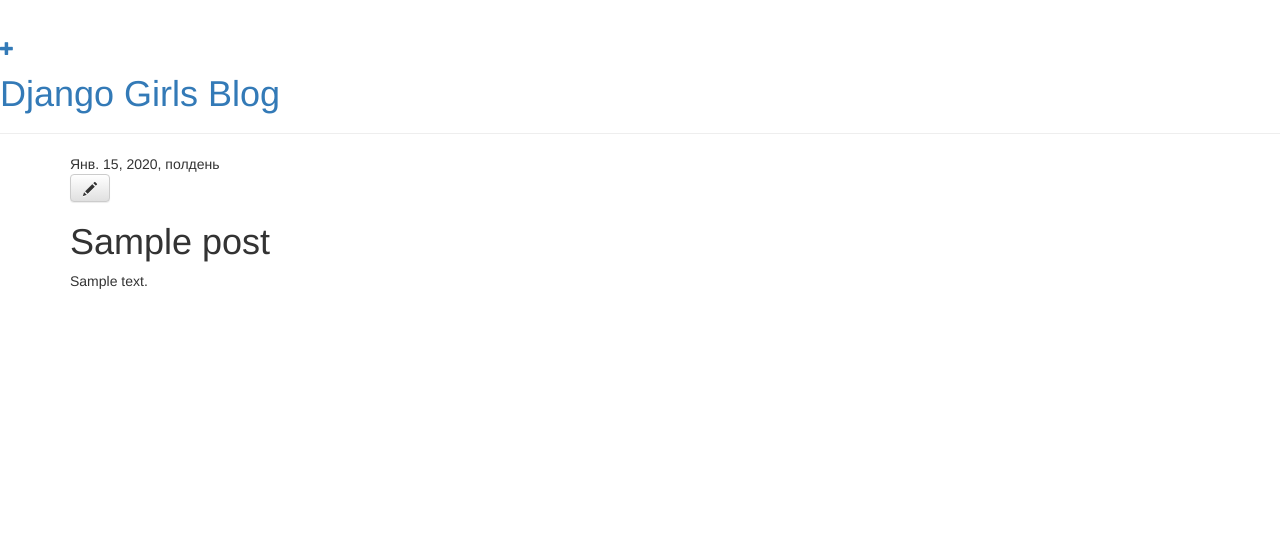
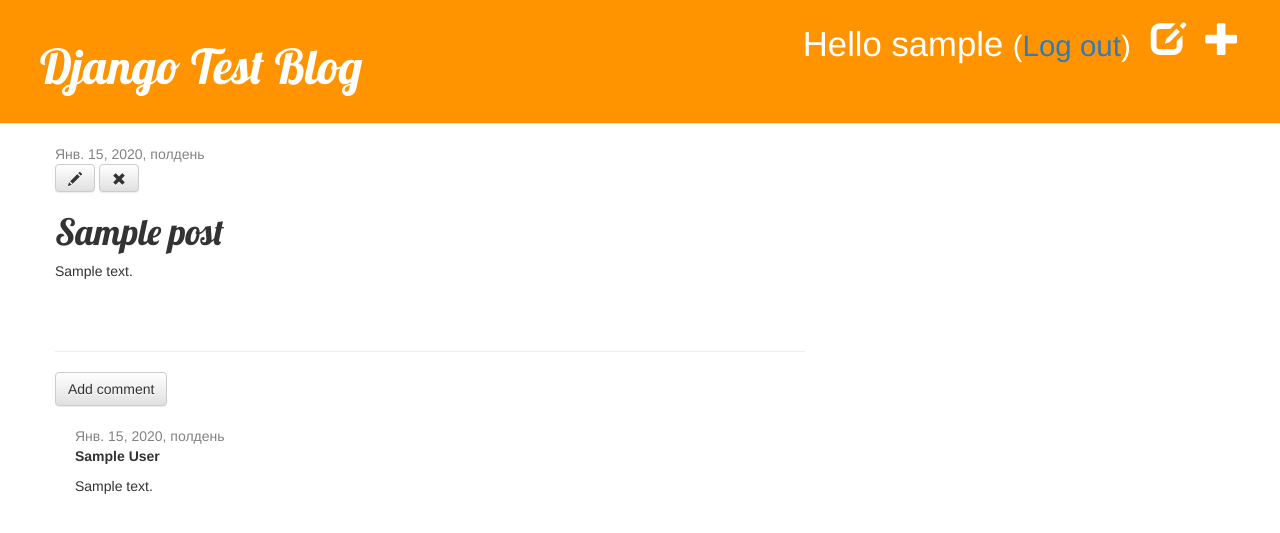
Before and after one commit to extr3mal/django_learning, a Django app: page /post/1/ in a window 1280 px wide. Shown: the top 533 px of the page. Run offline with Django 3.2, Linux system fonts and the light colour scheme; a user stored in the database is signed in; tables that the repository leaves empty hold one stand-in row (values such as "Sample post"); some libraries are stand-ins or nearby versions.

Commit message:
Added comments

```diff
--- a/mysite/mysite/settings.py
+++ b/mysite/mysite/settings.py
@@ -121,3 +121,4 @@
 
 STATIC_URL = '/static/'
 STATIC_ROOT = os.path.join(BASE_DIR, 'static')
+LOGIN_REDIRECT_URL = '/'
--- a/mysite/mysite/urls.py
+++ b/mysite/mysite/urls.py
@@ -13,12 +13,13 @@
     1. Import the include() function: from django.urls import include, path
     2. Add a URL to urlpatterns:  path('blog/', include('blog.urls'))
 """
+from django.urls import path, include
 from django.contrib import admin
-from django.urls import path, include
-from newapp import views
+from django.contrib.auth import views
 
 urlpatterns = [
     path('admin/', admin.site.urls),
+    path('accounts/login/', views.LoginView.as_view(), name='login'),
+    path('accounts/logout/', views.LogoutView.as_view(next_page='/'), name='logout'),
     path('', include('newapp.urls')),
-    path('', views.post_list, name='post_list'),
 ]
--- a/mysite/newapp/admin.py
+++ b/mysite/newapp/admin.py
@@ -1,4 +1,5 @@
 from django.contrib import admin
-from .models import Post
+from .models import Post, Comment
 
 admin.site.register(Post)
+admin.site.register(Comment)
--- a/mysite/newapp/models.py
+++ b/mysite/newapp/models.py
@@ -16,3 +16,21 @@
 
     def __str__(self):
         return self.title
+
+
+class Comment(models.Model):
+    post = models.ForeignKey('newapp.Post', on_delete=models.CASCADE, related_name='comments')
+    author = models.CharField(max_length=200)
+    text = models.TextField()
+    created_date = models.DateTimeField(default=timezone.now)
+    approved_comment = models.BooleanField(default=False)
+
+    def approve(self):
+        self.approved_comment = True
+        self.save()
+
+    def approved_comments(self):
+        return self.comments.filter(approved_comment=True)
+
+    def __str__(self):
+        return self.text
--- a/mysite/newapp/static/css/newapp.css
+++ b/mysite/newapp/static/css/newapp.css
@@ -44,3 +44,7 @@
 .post h1 a, .post h1 a:visited {
     color: #000000;
 }
+
+.comment {
+    margin: 20px 0px 20px 20px;
+}
--- a/mysite/newapp/templates/newapp/base.html
+++ b/mysite/newapp/templates/newapp/base.html
@@ -5,14 +5,18 @@
         <link rel="stylesheet" href="//maxcdn.bootstrapcdn.com/bootstrap/3.2.0/css/bootstrap.min.css">
         <link rel="stylesheet" href="//maxcdn.bootstrapcdn.com/bootstrap/3.2.0/css/bootstrap-theme.min.css">
         <link href='//fonts.googleapis.com/css?family=Lobster&subset=latin,latin-ext' rel='stylesheet' type='text/css'>
-        <link rel="stylesheet" href="{% static 'css/blog.css' %}">
+        <link rel="stylesheet" href="{% static 'css/newapp.css' %}">
     </head>
     <body>
     <div class="page-header">
         {% if user.is_authenticated %}
             <a href="{% url 'post_new' %}" class="top-menu"><span class="glyphicon glyphicon-plus"></span></a>
+            <a href="{% url 'post_draft_list' %}" class="top-menu"><span class="glyphicon glyphicon-edit"></span></a>
+            <p class="top-menu">Hello {{ user.username }} <small>(<a href="{% url 'logout' %}">Log out</a>)</small></p>
+        {% else %}
+            <a href="{% url 'login' %}" class="top-menu"><span class="glyphicon glyphicon-lock"></span></a>
         {% endif %}
-        <h1><a href="/">Django Girls Blog</a></h1>
+        <h1><a href="/">Django Test Blog</a></h1>
     </div>
     <div class="content container">
         <div class="row">
--- a/mysite/newapp/templates/newapp/post_detail.html
+++ b/mysite/newapp/templates/newapp/post_detail.html
@@ -6,11 +6,33 @@
             <div class="date">
                 {{ post.published_date }}
             </div>
+        {% else %}
+            <a class="btn btn-default" href="{% url 'post_publish' pk=post.pk %}">Publish</a>
         {% endif %}
         {% if user.is_authenticated %}
             <a class="btn btn-default" href="{% url 'post_edit' pk=post.pk %}"><span class="glyphicon glyphicon-pencil"></span></a>
+            <a class="btn btn-default" href="{% url 'post_remove' pk=post.pk %}"><span class="glyphicon glyphicon-remove"></span></a>
         {% endif %}
         <h1>{{ post.title }}</h1>
         <p>{{ post.text|linebreaksbr }}</p>
     </div>
+    <hr>
+    <a class="btn btn-default" href="{% url 'add_comment_to_post' pk=post.pk %}">Add comment</a>
+    {% for comment in post.comments.all %}
+        {% if user.is_authenticated or comment.approved_comment %}
+        <div class="comment">
+            <div class="date">
+                {{ comment.created_date }}
+                {% if not comment.approved_comment %}
+                    <a class="btn btn-default" href="{% url 'comment_remove' pk=comment.pk %}"><span class="glyphicon glyphicon-remove"></span></a>
+                    <a class="btn btn-default" href="{% url 'comment_approve' pk=comment.pk %}"><span class="glyphicon glyphicon-ok"></span></a>
+                {% endif %}
+            </div>
+            <strong>{{ comment.author }}</strong>
+            <p>{{ comment.text|linebreaks }}</p>
+        </div>
+        {% endif %}
+    {% empty %}
+        <p>No comments here yet :(</p>
+    {% endfor %}
 {% endblock %}
--- a/mysite/newapp/templates/newapp/post_list.html
+++ b/mysite/newapp/templates/newapp/post_list.html
@@ -8,6 +8,7 @@
             </div>
             <h1><a href="{% url 'post_detail' pk=post.pk %}">{{ post.title }}</a></h1>
             <p>{{ post.text|linebreaksbr }}</p>
+            <a href="{% url 'post_detail' pk=post.pk %}">Comments: {{ post.approved_comments.count }}</a>
         </div>
     {% endfor %}
-{% endblock %}
+{% endblock content %}
--- a/mysite/newapp/urls.py
+++ b/mysite/newapp/urls.py
@@ -6,4 +6,10 @@
     path('post/new/', views.post_new, name='post_new'),
     path('post/<int:pk>/', views.post_detail, name='post_detail'),
     path('post/<int:pk>/edit/', views.post_edit, name='post_edit'),
+    path('drafts/', views.post_draft_list, name='post_draft_list'),
+    path('post/<pk>/publish/', views.post_publish, name='post_publish'),
+    path('post/<pk>/remove/', views.post_remove, name='post_remove'),
+    path('post/<int:pk>/comment/', views.add_comment_to_post, name='add_comment_to_post'),
+    path('comment/<int:pk>/approve/', views.comment_approve, name='comment_approve'),
+    path('comment/<int:pk>/remove/', views.comment_remove, name='comment_remove'),
 ]
--- a/mysite/newapp/views.py
+++ b/mysite/newapp/views.py
@@ -1,9 +1,10 @@
 from django.shortcuts import render, redirect
 from django.utils import timezone
+from django.contrib.auth.decorators import login_required
+from django.shortcuts import render, get_object_or_404
 
-from .forms import PostForm
-from .models import Post
-from django.shortcuts import render, get_object_or_404
+from .forms import PostForm, CommentForm
+from .models import Post, Comment
 
 
 def post_list(request):
@@ -16,20 +17,21 @@
     return render(request, 'newapp/post_detail.html', {'post': post})
 
 
+@login_required
 def post_new(request):
     if request.method == "POST":
         form = PostForm(request.POST)
         if form.is_valid():
             post = form.save(commit=False)
             post.author = request.user
-            post.published_date = timezone.now()
             post.save()
             return redirect('post_detail', pk=post.pk)
     else:
         form = PostForm()
-    return render(request, 'blog/post_edit.html', {'form': form})
+    return render(request, 'newapp/post_edit.html', {'form': form})
 
 
+@login_required
 def post_edit(request, pk):
     post = get_object_or_404(Post, pk=pk)
     if request.method == "POST":
@@ -37,9 +39,56 @@
         if form.is_valid():
             post = form.save(commit=False)
             post.author = request.user
-            post.published_date = timezone.now()
             post.save()
             return redirect('post_detail', pk=post.pk)
     else:
         form = PostForm(instance=post)
-    return render(request, 'blog/post_edit.html', {'form': form})
+    return render(request, 'newapp/post_edit.html', {'form': form})
+
+
+@login_required
+def post_draft_list(request):
+    posts = Post.objects.filter(published_date__isnull=True).order_by('created_date')
+    return render(request, 'newapp/post_draft_list.html', {'posts': posts})
+
+
+@login_required
+def post_publish(request, pk):
+    post = get_object_or_404(Post, pk=pk)
+    post.publish()
+    return redirect('post_detail', pk=pk)
+
+
+@login_required
+def post_remove(request, pk):
+    post = get_object_or_404(Post, pk=pk)
+    post.delete()
+    return redirect('post_list')
+
+
+def add_comment_to_post(request, pk):
+    post = get_object_or_404(Post, pk=pk)
+    if request.method == "POST":
+        form = CommentForm(request.POST)
+        if form.is_valid():
+            comment = form.save(commit=False)
+            comment.post = post
+            comment.save()
+            return redirect('post_detail', pk=post.pk)
+    else:
+        form = CommentForm()
+    return render(request, 'newapp/add_comment_to_post.html', {'form': form})
+
+
+@login_required
+def comment_approve(request, pk):
+    comment = get_object_or_404(Comment, pk=pk)
+    comment.approve()
+    return redirect('post_detail', pk=comment.post.pk)
+
+
+@login_required
+def comment_remove(request, pk):
+    comment = get_object_or_404(Comment, pk=pk)
+    comment.delete()
+    return redirect('post_detail', pk=comment.post.pk)
```
Also changed, not shown: mysite/newapp/forms.py (+8 -1 lines), mysite/newapp/templates/newapp/add_comment_to_post.html (added, +9 -0 lines), mysite/newapp/templates/newapp/post_draft_list.html (added, +11 -0 lines), mysite/newapp/templates/registration/login.html (added, +24 -0 lines), mysite/newapp/migrations/0002_comment.py (added).
